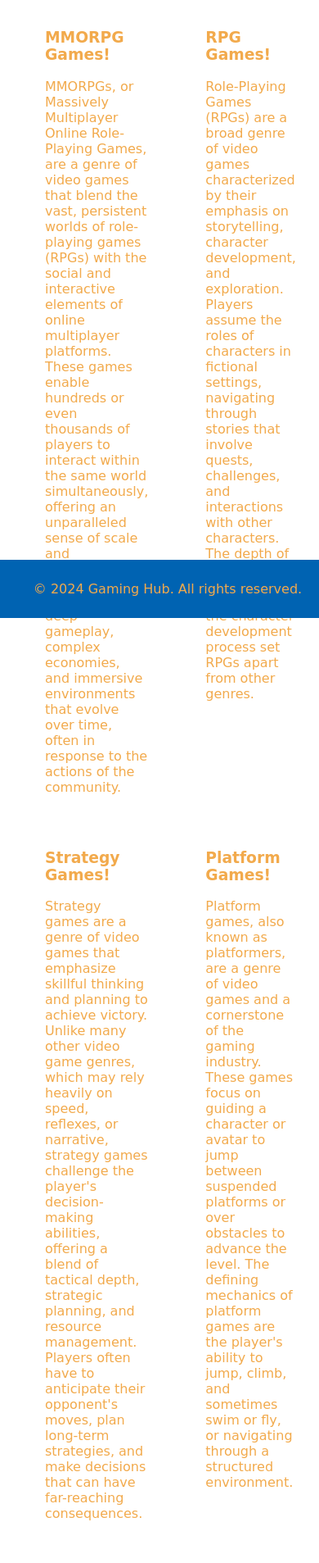
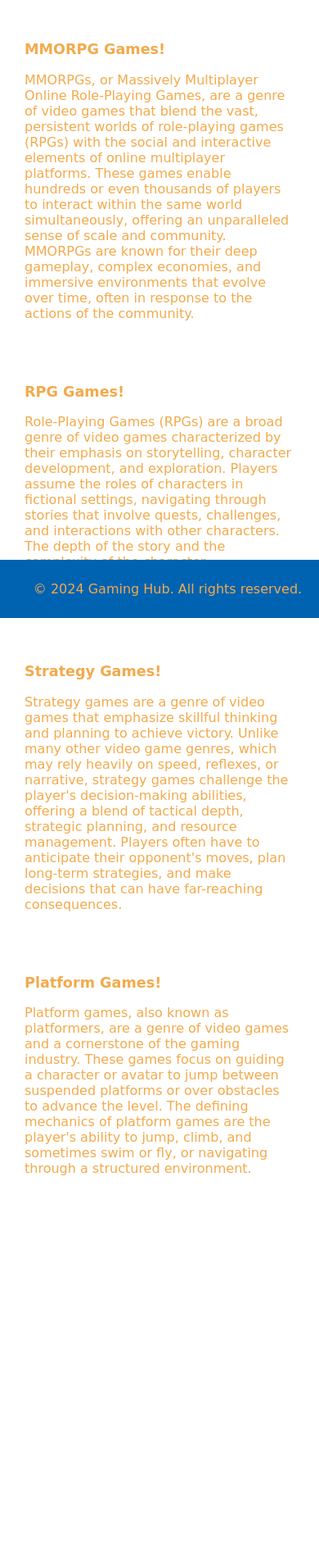
Before and after one commit to ShaneZD/Python_Flask_Project, a Flask app: page /genres in a window 390 px wide; the page is wider, and only the part inside the window is pictured. Shown: the part 90-1997 px from the top of that part at 82% size. After the commit the page ends 1524 px from the top of that part, so only its background shows below. Run offline with Flask 3, Linux system fonts and the light colour scheme; grey boxes are pictures that could not be loaded.

Commit message:
Update hub_styles.css
added some responsiveness to genres page, work in progress

```diff
--- a/static/css/hub_styles.css
+++ b/static/css/hub_styles.css
@@ -157,3 +157,35 @@ body {
 .genre-description h3 {
     margin-top: 0;
 }
+@media (max-width: 1024px) {
+
+    .genres-grid {
+        grid-template-columns: repeat(auto-fill, minmax(200px, 1fr));
+    }
+}
+
+@media (max-width: 768px) {
+
+    .genres-grid {
+        grid-template-columns: 1fr 1fr;
+    }
+
+    .genre-description h3 {
+        font-size: 1.2em;
+    }
+}
+
+@media (max-width: 480px) {
+
+    .genres-grid {
+        grid-template-columns: 1fr;
+    }
+
+    .genre-description {
+        padding: 10px;
+    }
+
+    .genre-description h3 {
+        font-size: 1.1em;
+    }
+}
```
